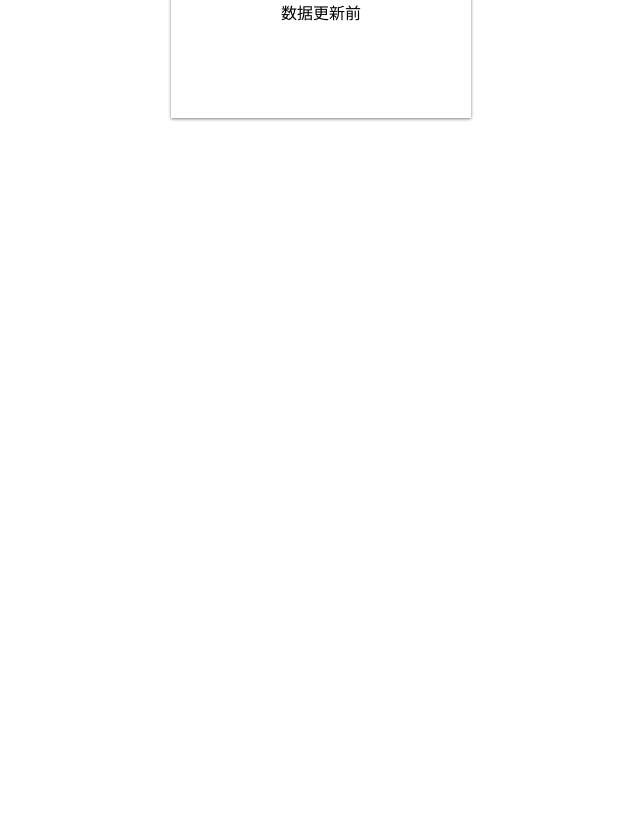
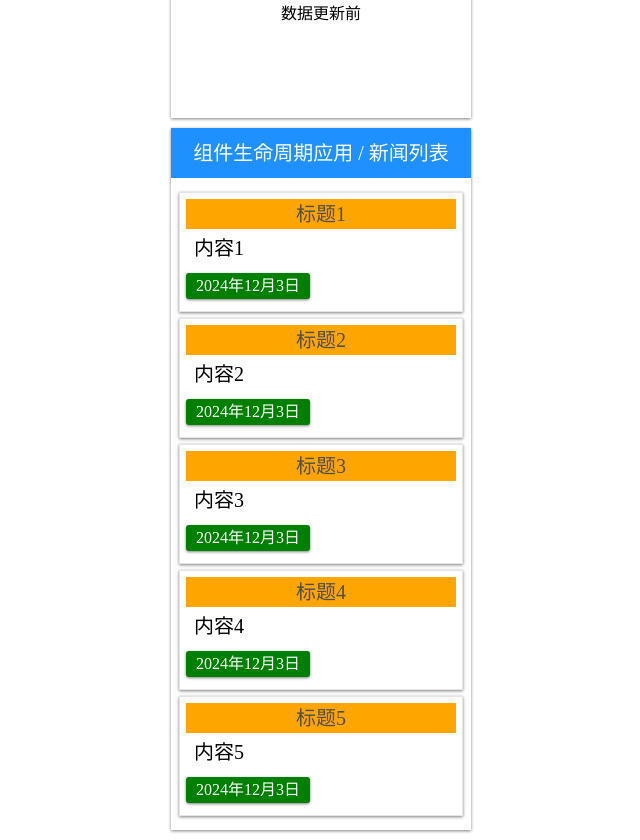
Before and after one commit to ruoton6/vue-base, a Vue app: page / in a window 1280 px wide. Shown: the part 2280-3120 px from the top of the page, without its empty margins (319-959 px from the left). Before the commit the page ends 2408 px from the top, so only its background shows below. Built offline with nearby package versions, Linux system fonts and the light colour scheme.

Commit message:
更新：组件生命周期应用

```diff
--- a/src/App.vue
+++ b/src/App.vue
@@ -9,6 +9,7 @@ import Wrap1 from "./components/Wrap1.vue";
 import ParentDemo from "./components/ParentDemo.vue";
 import Slot1Demo from "./components/Slot1Demo.vue";
 import LifeDemo from "./components/LifeDemo.vue";
+import NewsDemo from "./components/NewsDemo.vue";
 </script>
 
 <template>
@@ -22,4 +23,5 @@ import LifeDemo from "./components/LifeDemo.vue";
   <ParentDemo />
   <Slot1Demo />
   <LifeDemo />
+  <NewsDemo />
 </template>
--- /dev/null
+++ b/src/components/NewsDemo.vue
@@ -0,0 +1,124 @@
+<template>
+    <div class="news-wrapper">
+        <div class="news-title">
+            组件生命周期应用 / 新闻列表
+        </div>
+        <div class="news-list">
+            <div class="news" v-for="(item, index) of data" :key="index">
+                <div class="title">
+                    {{ item.title }}
+                </div>
+                <div class="content">
+                    {{ item.content }}
+                </div>
+                <div class="time">
+                    {{ item.time }}
+                </div>
+            </div>
+        </div>
+    </div>
+</template>
+
+<script>
+export default {
+    data() {
+        return {
+            data: []
+        }
+    },
+    mounted() {
+        // 模拟网络请求
+        this.data = [
+            {
+                title: "标题1",
+                content: "内容1",
+                time: "2024年12月3日"
+            },
+            {
+                title: "标题2",
+                content: "内容2",
+                time: "2024年12月3日"
+            },
+            {
+                title: "标题3",
+                content: "内容3",
+                time: "2024年12月3日"
+            },
+            {
+                title: "标题4",
+                content: "内容4",
+                time: "2024年12月3日"
+            },
+            {
+                title: "标题5",
+                content: "内容5",
+                time: "2024年12月3日"
+            }
+        ];
+    }
+}
+</script>
+
+<style scoped>
+.news-wrapper {
+    width: 300px;
+    margin: 10px auto;
+    box-shadow: 0px 1px 3px rgba(0, 0, 0, .5);
+}
+
+.news-title {
+    height: 50px;
+    width: 100%;
+    background-color: #1e90ff;
+    color: #ffffff;
+    text-align: center;
+    line-height: 50px;
+    font-size: 20px;
+}
+
+.news-list {
+    width: 100%;
+    min-height: 50px;
+    padding: 8px;
+    box-sizing: border-box;
+}
+
+.news {
+    box-shadow: 0px 1px 3px rgba(0, 0, 0, .5);
+    padding: 6px;
+    margin: 6px 0px;
+    border: 1px solid rgba(0, 0, 0, .1);
+    box-sizing: border-box;
+}
+
+.title {
+    height: 30px;
+    width: 100%;
+    background-color: #ffa500;
+    color: #4f4f4f;
+    text-align: center;
+    line-height: 30px;
+    font-size: 20px;
+}
+
+.content {
+    width: 100%;
+    line-height: 22px;
+    font-size: 20px;
+    padding: 8px;
+}
+
+.time {
+    height: 22px;
+    width: 120px;
+    text-align: center;
+    line-height: 22px;
+    background-color: #008000;
+    color: #ffffff;
+    font-size: 16px;
+    padding: 2px;
+    margin: 6px 0px;
+    border-radius: 3px;
+    box-shadow: 0px 1px 3px rgba(0, 0, 0, .5);
+}
+</style>
```
Also changed, not shown: 1 other file (tests, documents, lock files or other folders).
